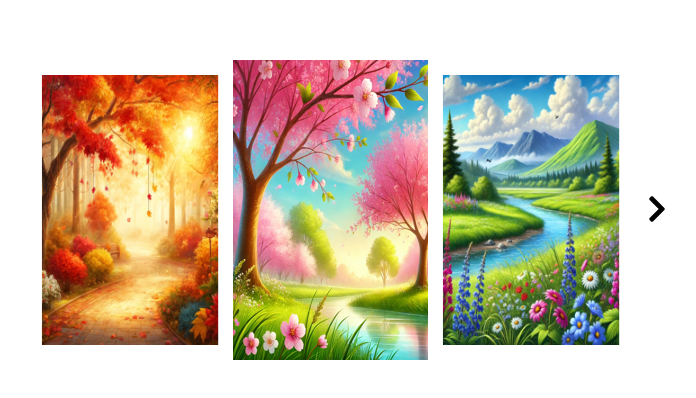
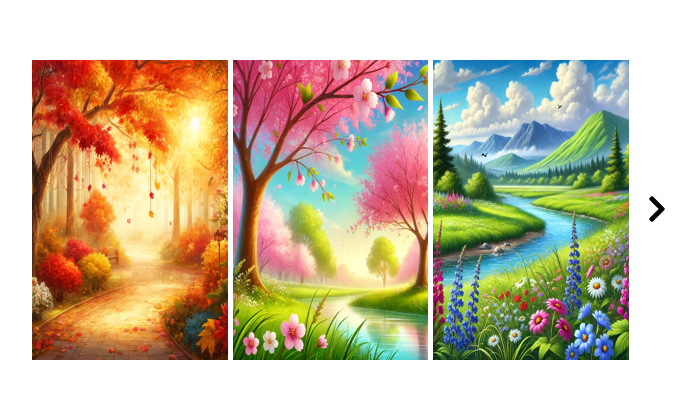
Before and after one commit to kigpand/ji-react-carousel, a React (Vite) app: page / in a window 1280 px wide. Shown: the part 190-588 px from the top of the page, without its empty margins (308-1004 px from the left). Built offline with nearby package versions, Linux system fonts and the light colour scheme.

Commit message:
feat: FocusCarousel 컴포넌트 추가, export index 확장자 tsx -> ts로 변경

```diff
--- a/src/components/carousel/common/CarouselSlider.tsx
+++ b/src/components/carousel/common/CarouselSlider.tsx
@@ -14,6 +14,7 @@ type Props = {
   moveCount: number;
   transition: number;
   viewCount: number;
+  isFocus?: boolean;
   handlePrev: () => void;
   handleNext: () => void;
   handleDelete: (index: number) => void;
@@ -25,6 +26,7 @@ export default function CarouselSlider({
   moveCount,
   transition,
   viewCount,
+  isFocus = false,
   handlePrev,
   handleNext,
   handleDelete,
@@ -71,7 +73,12 @@ export default function CarouselSlider({
     >
       {React.Children.map(children, (item, i) => {
         return (
-          <SliderItem key={i} width={width} isCurrent={moveCount + 1 === i}>
+          <SliderItem
+            key={i}
+            width={width}
+            isFocus={isFocus}
+            isCurrent={moveCount + 1 === i}
+          >
             {item}
             <CarouselDelete handleDeleteButton={() => handleDelete(i)} />
           </SliderItem>
@@ -101,12 +108,17 @@ const SliderWrapper = styled.div<StyledProps>`
     `}
 `;
 
-const SliderItem = styled.div<{ width: number; isCurrent: boolean }>`
+const SliderItem = styled.div<{
+  width: number;
+  isFocus: boolean;
+  isCurrent: boolean;
+}>`
   width: ${(props) => props.width}px;
   position: relative;
   overflow: hidden;
 
-  ${({ isCurrent }) =>
+  ${({ isFocus, isCurrent }) =>
+    isFocus &&
     !isCurrent &&
     css`
       transform: scale(0.9);
--- /dev/null
+++ b/src/index.ts
@@ -0,0 +1,5 @@
+export { Carousel } from "./components/carousel/Carousel";
+
+export { PagingCarousel } from "./components/carousel/PagingCarousel";
+
+export { FocusCarousel } from "./components/carousel/FocusCarousel";
--- a/src/index.tsx
+++ /dev/null
@@ -1 +0,0 @@
-export { Carousel } from "./components/carousel/Carousel";
```
Also changed, not shown: src/components/carousel/FocusCarousel.tsx (added, +82 -0 lines).
